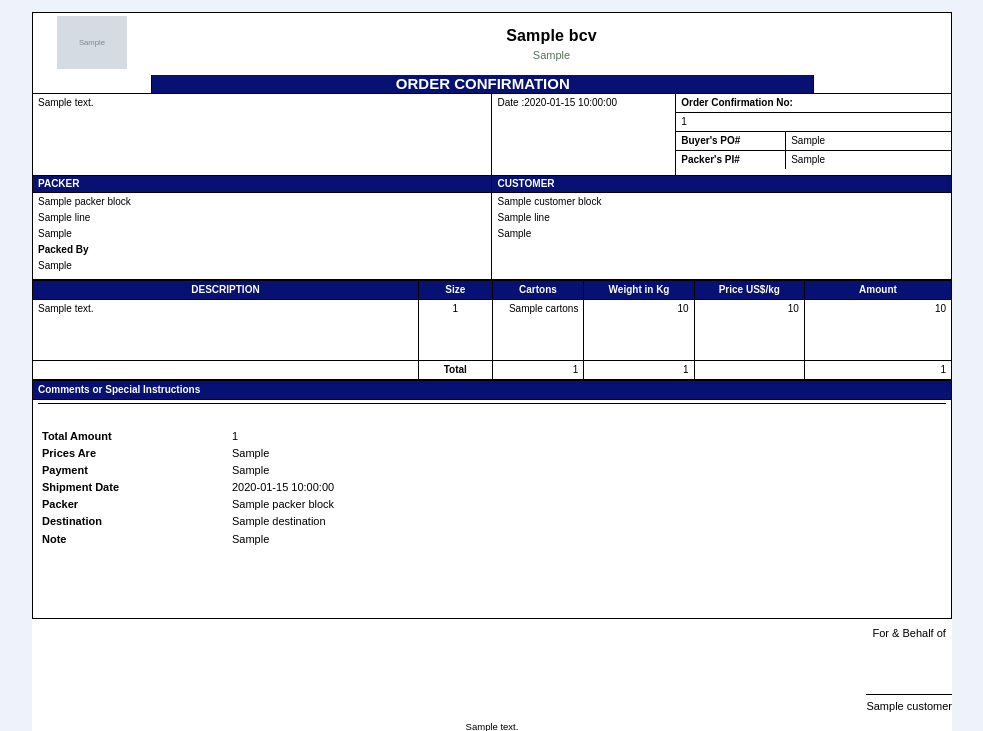
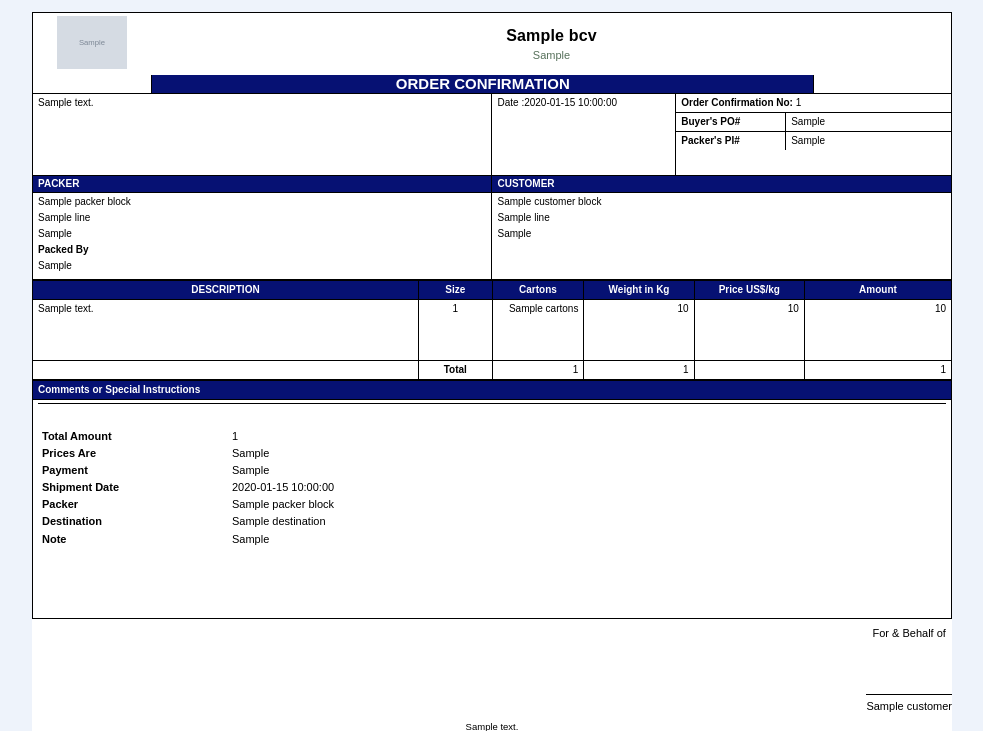
Before and after one commit to kswaminaido/Alkamaris, a Laravel app: template alk-api/resources/views/documents/transactions/bcb-lqd.blade.php in a window 1280 px wide. Shown: the top 731 px of the page, without its empty margins (148-1131 px from the left). Run offline with Laravel 12, Linux system fonts and the light colour scheme; the template is opened without the code that fills it: most values are stand-ins (such as "Sample title", 1, 10 or a date in 2020); grey boxes marked "Sample" are stand-in pictures.

Commit message:
[Main] Update Docs

```diff
--- a/alk-api/resources/views/documents/transactions/bcb-lqd.blade.php
+++ b/alk-api/resources/views/documents/transactions/bcb-lqd.blade.php
@@ -418,12 +418,11 @@
             <div>Date :{{ $bcv['date'] }}</div>
           </td>
           <td class="info-order" colspan="2" style="padding:0;">
-            <div style="padding:3px 5px;border-bottom:1px solid #000;font-weight:bold;">
-              Order Confirmation No:
-            </div>
-
             <div style="padding:3px 5px;border-bottom:1px solid #000;">
-              {{ $bcv['order_confirmation_no'] }}
+              <strong>Order Confirmation No:</strong>
+              <span style="font-weight: normal;">
+                {{ $bcv['order_confirmation_no'] }}
+              </span>
             </div>
 
             @if ($bcv['buyer_reference'] !== '')
```
Also changed, not shown: alk-api/resources/views/documents/transactions/bcv-lqd.blade.php (+4 -5 lines).
